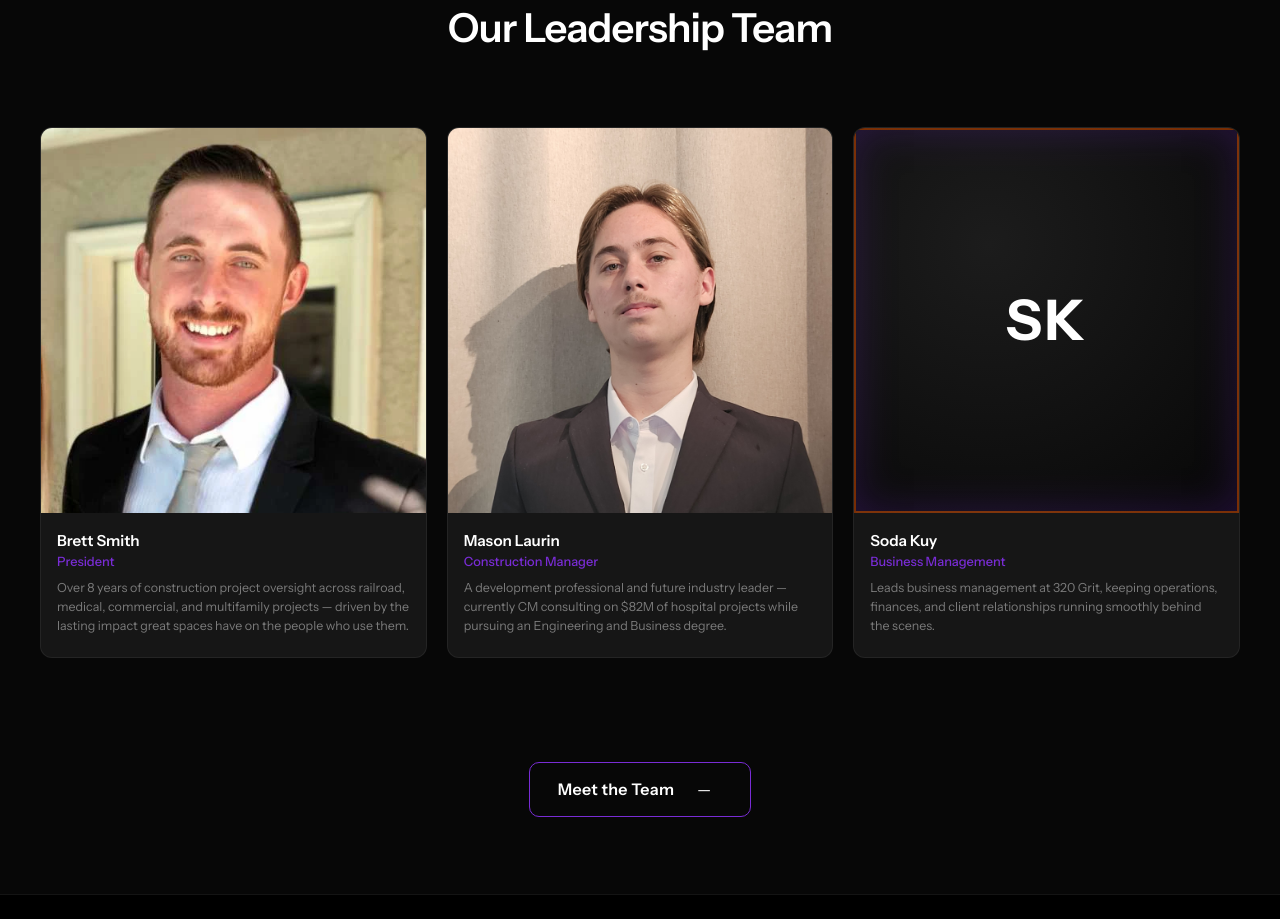
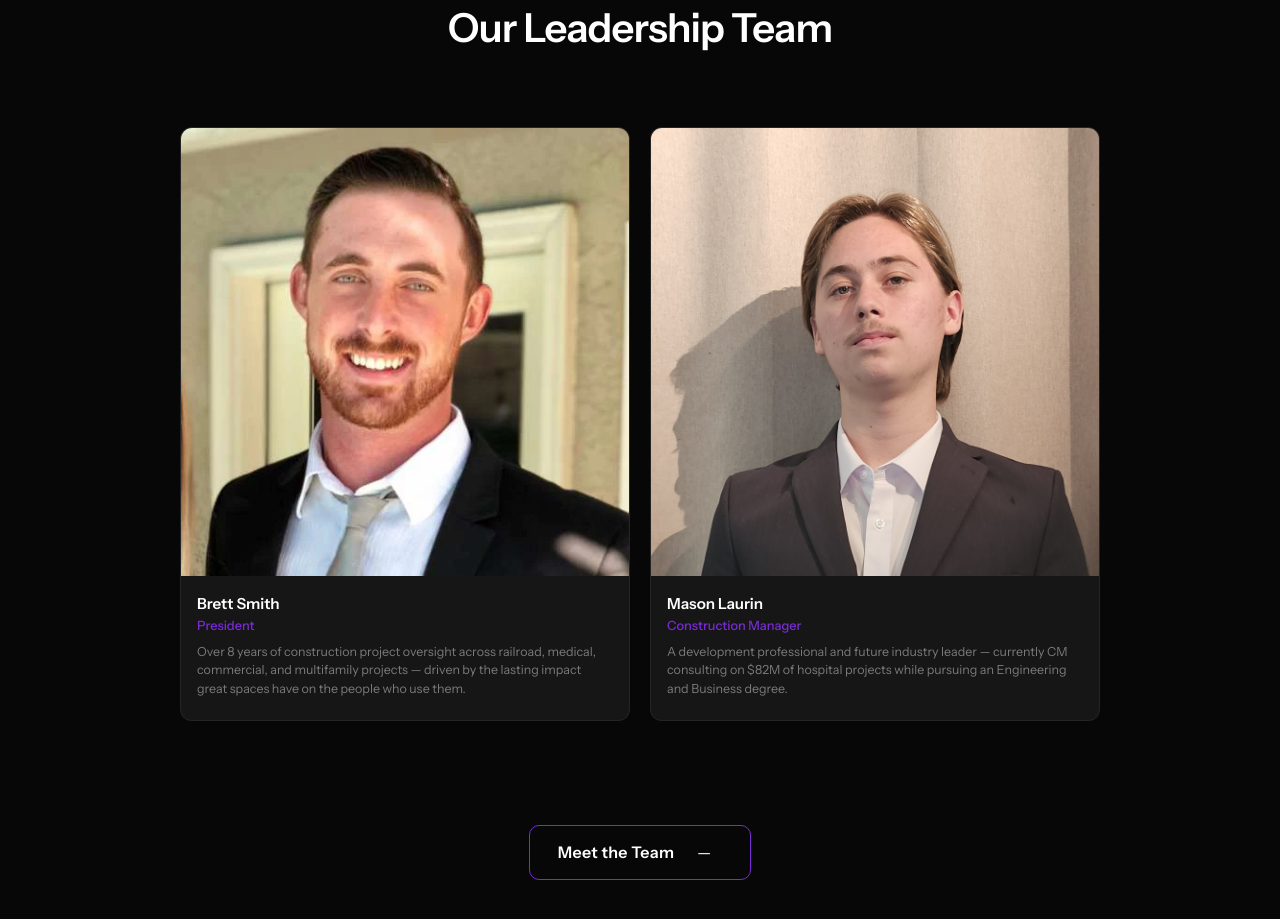
Before and after one commit to TaimoorWajid/website-320grit-angular, an Angular app: page /about-us in a window 1280 px wide. Shown: the part 2506-3425 px from the top of the page. Built offline with nearby package versions, Linux system fonts and the light colour scheme.

Commit message:
remove Soda Kuy from leadership (client request); team grid now centers 2 members

```diff
--- a/src/app/features/about/about-us/about-us.data.ts
+++ b/src/app/features/about/about-us/about-us.data.ts
@@ -67,8 +67,6 @@ const LEADER_LINES: Record<string, string> = {
     'Over 8 years of construction project oversight across railroad, medical, commercial, and multifamily projects — driven by the lasting impact great spaces have on the people who use them.',
   'Mason Laurin':
     'A development professional and future industry leader — currently CM consulting on $82M of hospital projects while pursuing an Engineering and Business degree.',
-  'Soda Kuy':
-    'Leads business management at 320 Grit, keeping operations, finances, and client relationships running smoothly behind the scenes.',
 };
 
 export const LEADERSHIP_PREVIEW: TeamMember[] = TEAM.map((m) => ({
--- a/src/app/features/about/our-leadership/our-leadership.data.ts
+++ b/src/app/features/about/our-leadership/our-leadership.data.ts
@@ -1,7 +1,6 @@
 import { HeroData, SplitData, TeamMember, ValueCard } from '../shared/about.types';
 
-/* Real 320 Grit leadership team (client-provided bios and photos).
-   Soda Kuy's photo is forthcoming — she renders with an initials badge. */
+/* Real 320 Grit leadership team (client-provided bios and photos). */
 
 export const HERO: HeroData = {
   id: 'lead-hero',
@@ -52,12 +51,6 @@ export const TEAM: TeamMember[] = [
     bio: 'Mason is a Development professional in the making and a future leader in our industry. Having grown up with design, construction, management, and business, he brings fresh perspective and energy to 320 Grit. Currently pursuing an Engineering and Business degree, he\u2019s already shaping 320 Grit while CM consulting $82M of hospital projects.',
     img: 'assets/images/mason-laurin.jpg',
   },
-  {
-    name: 'Soda Kuy',
-    role: 'Business Management',
-    bio: 'Soda leads business management at 320 Grit, keeping our operations, finances, and client relationships running smoothly behind the scenes.',
-    img: '',
-  },
 ];
 
 /** Values split uses a nested 2-col plain list (h3 orange + p muted), not value cards. */
--- a/src/app/features/about/shared/team-grid/team-grid.component.html
+++ b/src/app/features/about/shared/team-grid/team-grid.component.html
@@ -6,7 +6,7 @@
       }
       <h2 class="hc-display-md">{{ title() }}</h2>
     </div>
-    <div class="ab-team-grid" hcReveal>
+    <div class="ab-team-grid" [class.ab-team-grid--two]="members().length === 2" hcReveal>
       @for (m of members(); track m.name) {
         <article class="ab-team-card">
           <div class="ab-team-photo">
--- a/src/app/features/about/shared/team-grid/team-grid.component.scss
+++ b/src/app/features/about/shared/team-grid/team-grid.component.scss
@@ -1,10 +1,18 @@
 @use '../hc-base' as *;
 
 /* Leadership team grid: 3 evenly-divided columns, equal-height cards,
-   consistent photo aspect ratio across all members. */
+   consistent photo aspect ratio across all members.
+   With 2 members, the grid switches to two
+   centered columns at the same card width, instead of leaving a 3rd
+   column empty. */
 .ab-team-grid {
   grid-template-columns: repeat(3, 1fr);
   align-items: stretch;
+}
+.ab-team-grid--two {
+  grid-template-columns: repeat(2, 1fr);
+  max-width: 920px;
+  margin-inline: auto;
 }
 .ab-team-card {
   display: flex;
@@ -25,4 +33,5 @@
 }
 @media (max-width: 600px) {
   .ab-team-grid { grid-template-columns: 1fr; }
+  .ab-team-grid--two { grid-template-columns: 1fr; }
 }
```
